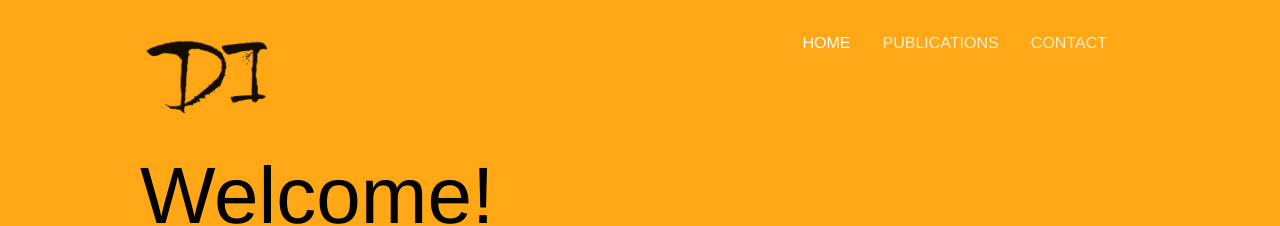
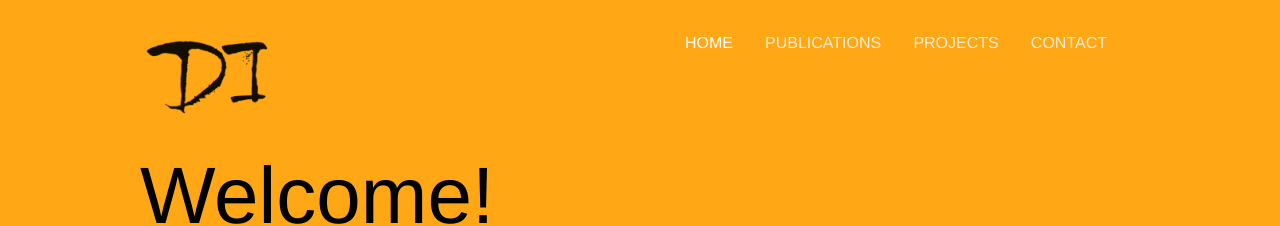
Before and after one commit to DimitriosIrodotou/DimitriosIrodotou.github.io, a Jekyll site: the page built from index.html, in a window 1280 px wide. Shown: the top 226 px of the page. Built offline with Jekyll 4.4.1, drawn with Linux system fonts in a browser that asks for light colours.

Commit message:
Update navigation.yml

```diff
--- a/_data/navigation.yml
+++ b/_data/navigation.yml
@@ -3,6 +3,8 @@ links:
   link: /
 - name: Publications
   link: /publications/
+- name: Projects
+  link: /projects/
 #- name: Bio
 #  link: /bio/
 - name: Contact
```
